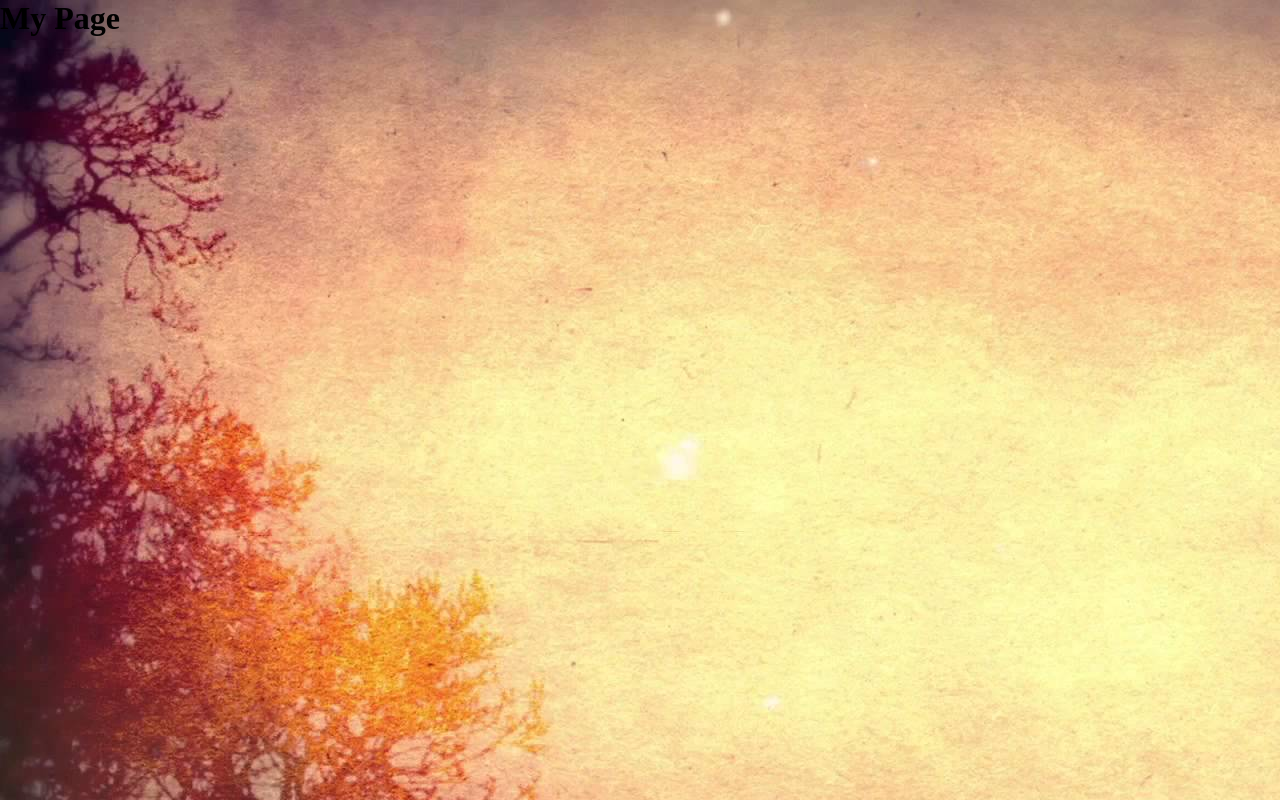
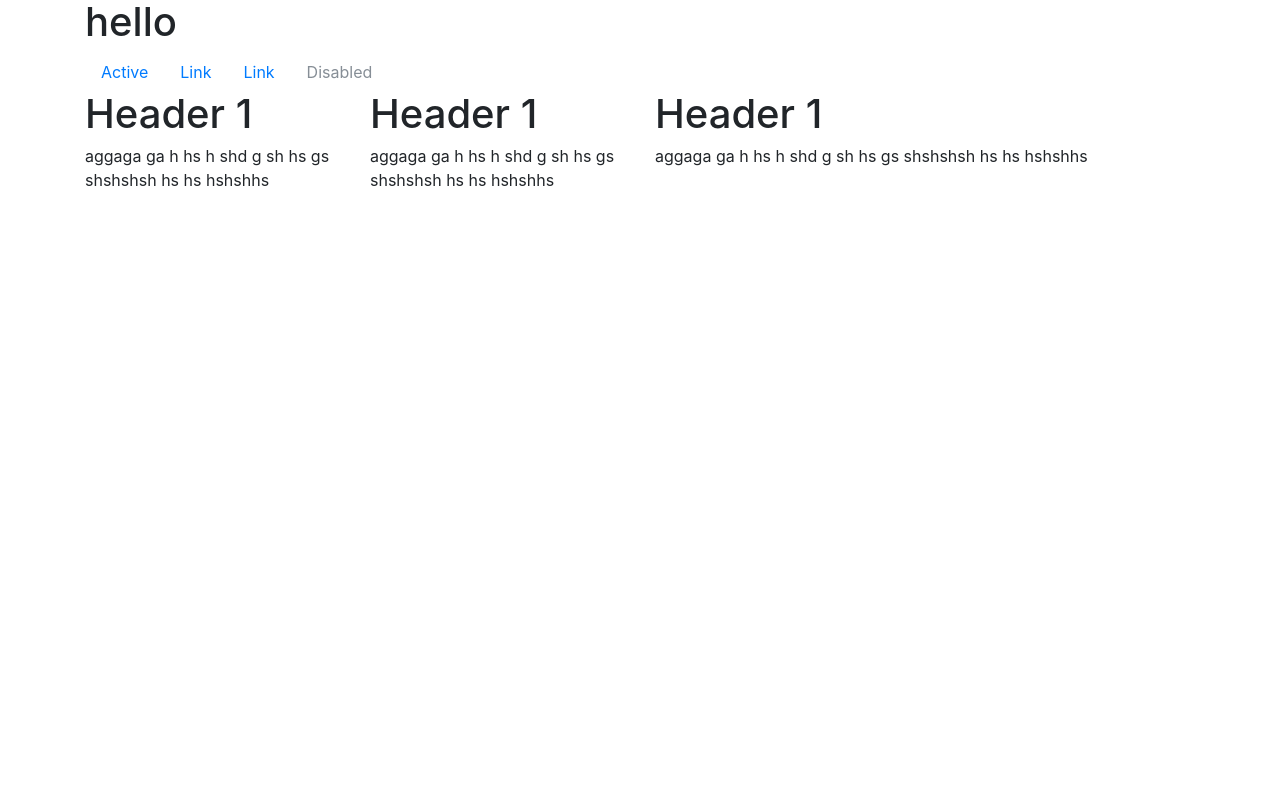
Before and after one commit to mywebbie/fluffy-doodle.github.io, a plain HTML site: page index.html in a window 1280 px wide. Drawn offline with nearby package versions, Linux system fonts and the light colour scheme.

```diff
--- a/index.html
+++ b/index.html
@@ -1,24 +1,86 @@
-<html>
+<!DOCTYPE html>
+<html lang="en">
 	<head>
-    <title> My first page </title>
-    <style>
-    body {
-          margin:0;
-         }
-    #background{
-                width: 100vw;
-                height: 100vh;
-                background-image: url(background.jpg);
-               }
-    </style>
+		<meta charset="utf-8">
+		<meta name="viewport" content="width=device-width, initial-scale=1, shrink-to-fit=no">
+		<link rel="stylesheet" href="https://maxcdn.bootstrapcdn.com/bootstrap/4.0.0-beta/css/bootstrap.min.css" integrity="sha384-/Y6pD6FV/Vv2HJnA6t+vslU6fwYXjCFtcEpHbNJ0lyAFsXTsjBbfaDjzALeQsN6M" crossorigin="anonymous">
+
 	</head>
 
 	<body>
-    <div id="background">
+
+		<div class="container">
 			<h1>
-        My Page
+				hello
 			</h1>
+
+			<ul class="nav">
+  				<li class="nav-item">
+    					<a class="nav-link active" href="#">Active</a>
+  				</li>
+  				<li class="nav-item">
+    					<a class="nav-link" href="#">Link</a>
+  				</li>
+  				<li class="nav-item">
+    					<a class="nav-link" href="#">Link</a>
+  				</li>
+  				<li class="nav-item">
+    					<a class="nav-link disabled" href="#">Disabled</a>
+  				</li>
+			</ul>
+			<div class="row">
+				<div class="col col-sm-5 col-lg-3">
+   					<!--<div class="media">
+  						<img class="d-flex mr-3" src="..." alt="Generic placeholder image">
+ 						<div class="media-body">
+ 							<h5 class="mt-0">Media heading</h5>
+    							Cras sit amet nibh libero, in gravida nulla. Nulla vel metus scelerisque ante sollicitudin. Cras purus odio, vestibulum in vulputate at, tempus viverra turpis. Fusce condimentum nunc ac nisi vulputate fringilla. Donec lacinia congue felis in faucibus.
   						</div>
+					</div> -->
+					<h1> Header 1</h1>
+					<p> aggaga ga h hs h shd g sh hs gs shshshsh hs hs hshshhs </p>
+  				</div>
+
+				<div class="col col-sm-4 col-lg-3">
+    					<h1> Header 1</h1>
+					<p> aggaga ga h hs h shd g sh hs gs shshshsh hs hs hshshhs </p>
+  				</div>
+  				<div class="col col-sm-3 col-lg-6">
+  					<h1> Header 1</h1>
+					<p> aggaga ga h hs h shd g sh hs gs shshshsh hs hs hshshhs </p>
+				</div>
+
+
+
+			</div>
+
+		</div>
+
+
+
+
+
+
+
+
+
+
+		<script src="https://code.jquery.com/jquery-3.2.1.slim.min.js" integrity="sha384-KJ3o2DKtIkvYIK3UENzmM7KCkRr/rE9/Qpg6aAZGJwFDMVNA/GpGFF93hXpG5KkN" crossorigin="anonymous"></script>
+		<script src="https://cdnjs.cloudflare.com/ajax/libs/popper.js/1.11.0/umd/popper.min.js" integrity="sha384-b/U6ypiBEHpOf/4+1nzFpr53nxSS+GLCkfwBdFNTxtclqqenISfwAzpKaMNFNmj4" crossorigin="anonymous"></script>
+		<script src="https://maxcdn.bootstrapcdn.com/bootstrap/4.0.0-beta/js/bootstrap.min.js" integrity="sha384-h0AbiXch4ZDo7tp9hKZ4TsHbi047NrKGLO3SEJAg45jXxnGIfYzk4Si90RDIqNm1" crossorigin="anonymous"></script>
+
+
+
 	</body>
 
+
+
+
+
+
+
+
+
+
+
 </html>
```
Also changed, not shown: background.jpg (deleted). Lines whose indentation alone changed are shown as unchanged.
